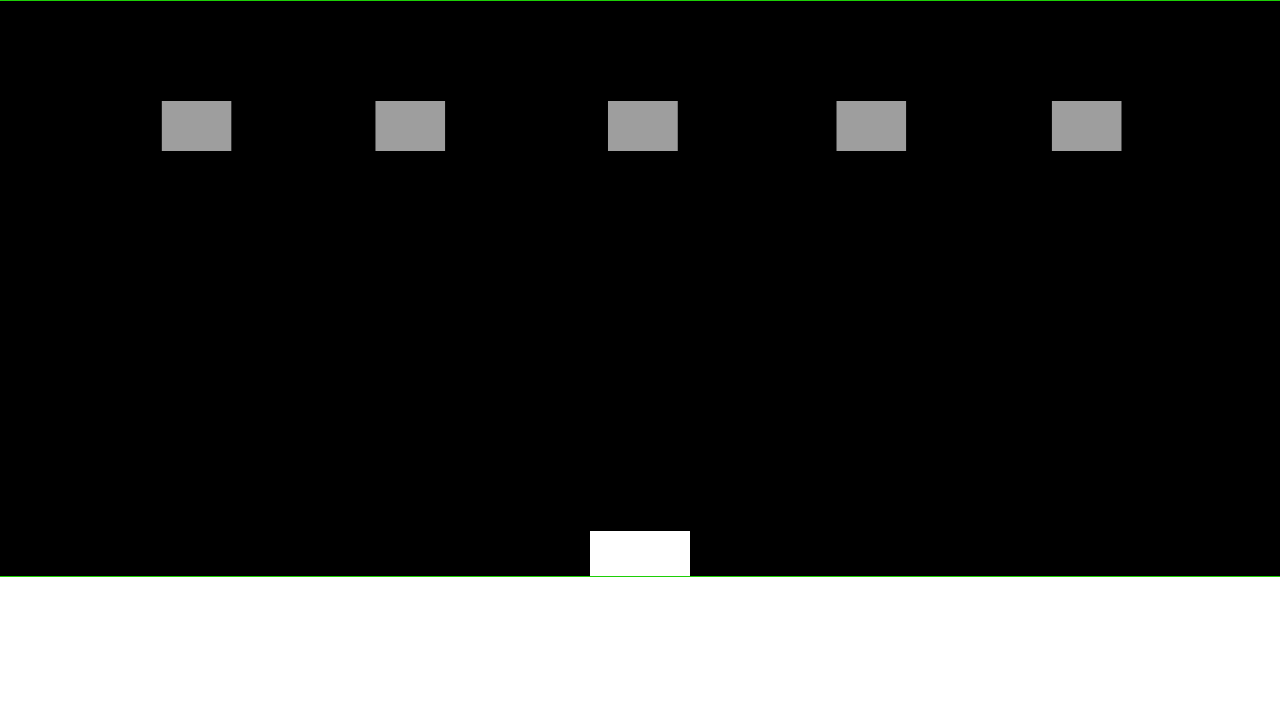
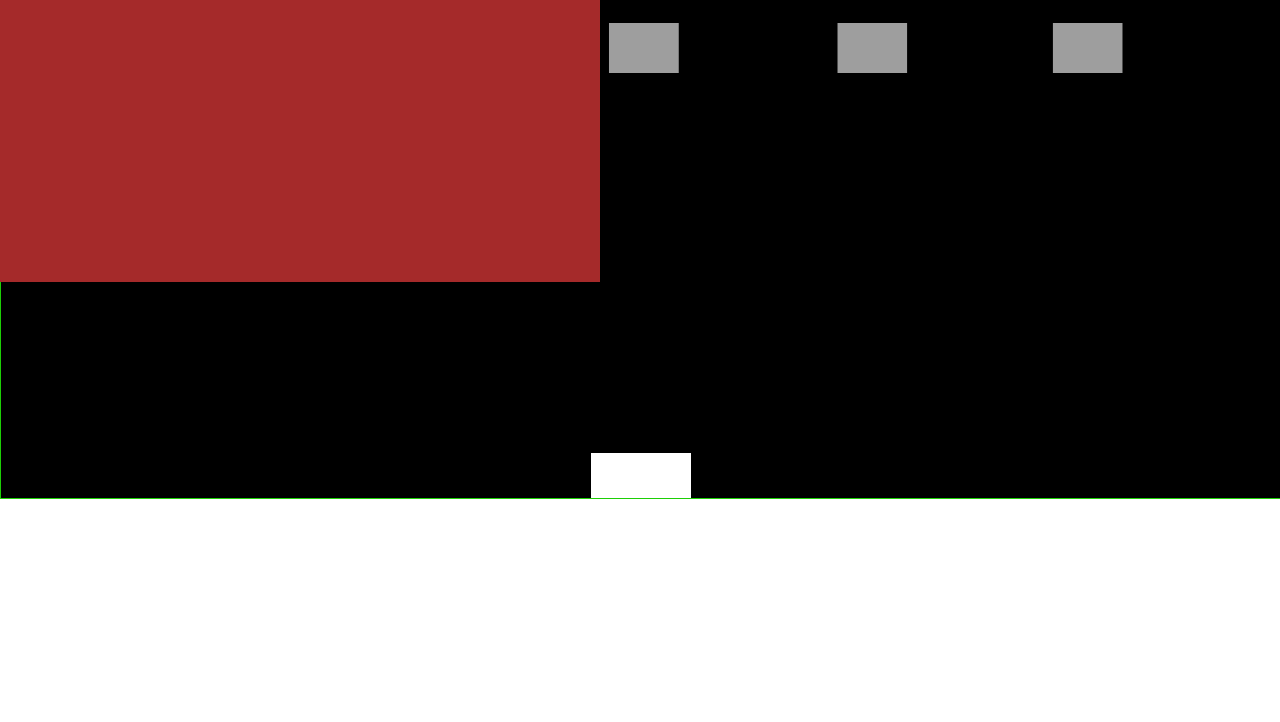
Before and after one commit to samibash/Interstellar-Invasion, a plain HTML site: page index.html in a window 1280 px wide. Shown: the part 78-800 px from the top of the page. Drawn offline with Linux system fonts and the light colour scheme; a web font is replaced by a local one.

Commit message:
Added 2 canvases for ship and alien elements

```diff
--- a/index.html
+++ b/index.html
@@ -12,7 +12,24 @@
             <h1>Interstellar Invasion</h1>
         </header>
         <div class="container">
-            <canvas id="myCanvas"><img id="alienImg2" src="http://3.bp.blogspot.com/_qqEYtDgH8do/TBCw189tsfI/AAAAAAAAAJ8/45wuZ-ylwQY/s1600/spaceinvaders.jpg" alt="space invaders alien ship"/></canvas>
+
+            <!--Background-->
+            <canvas id="myCanvas">
+            </canvas>
+
+            <canvas id="layer1" style="z-index: 1; position:absolute; left:0px; top:0px;" height="300px" width="400">
+            </canvas>
+
+            <!-- enemy ships & projectile-->
+            <canvas id="aliens" width="600" height="360">
+            </canvas>
+
+            <!-- The canvas for the ship -->
+            <canvas id="ship-and-missle" width="600" height="360">
+            </canvas>
+
+            <img id="alienImg2" src="http://3.bp.blogspot.com/_qqEYtDgH8do/TBCw189tsfI/AAAAAAAAAJ8/45wuZ-ylwQY/s1600/spaceinvaders.jpg" alt="space invaders alien ship"/>
+            <img id="background" src="https://www.tumomo.com/servicios/wp-content/uploads/2015/10/star_background_by_tenshilove-d8f2jac.jpg" alt="space-background"/>
             <img class="projectile" src="http://www.public.asu.edu/~lbreaux/git417/images/ball-sprite.png" alt="projectile image"/>
         </div>
         <script src="main.js" src="p5.play.js"></script>
--- a/main.js
+++ b/main.js
@@ -1,5 +1,7 @@
-//Getting the canvas Id through the DOM, naming the variable "canvas".
+//Getting several canvas Ids through the DOM, naming variables for the background; aliens, and the ship/missle.
 const canvas = document.getElementById("myCanvas");
+const aliens = document.getElementById("aliens");
+const shipAndMissle = document.getElementById("ship-and-missle");
 
 //making the width of the game canvas as wide as the computer screen.
 //and height adjusted to the header, so all could fit on page.
--- a/style.css
+++ b/style.css
@@ -6,13 +6,29 @@ body {
     background-color: black;
 }
 .container {
-    display: flex;
-    justify-content: center;
+
 }
+
 #myCanvas {
     border: 1px solid #1dcf06;
     background-color: black;
+    position: absolute;
+    left: 0px;
+    top: 0px;
 }
+#aliens {
+    background-color: #1114c5;
+    position: absolute;
+    left: 0px;
+    top: 0px;
+}
+#ship-and-missle {
+    background-color: brown;
+    position: absolute;
+    left: 0px;
+    top: 0px;
+}
+
 img {
     display: none;
     position: relative;
```
